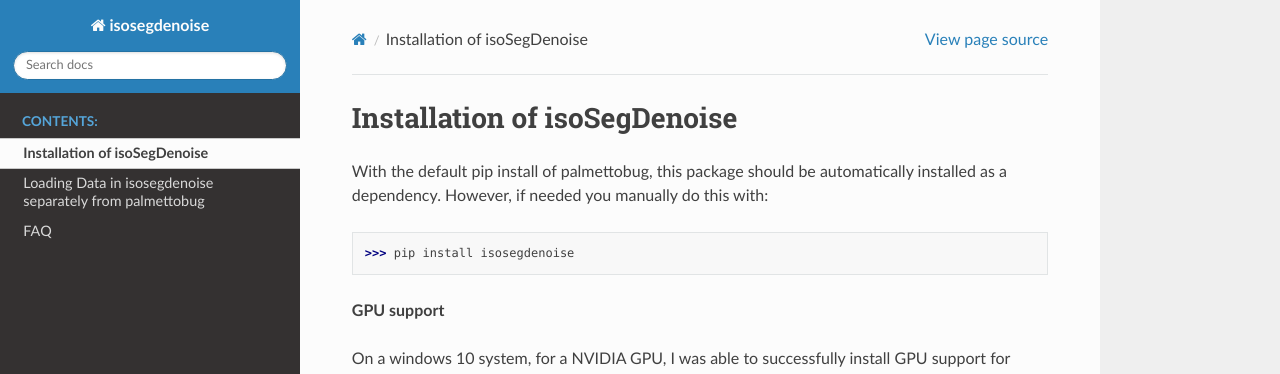
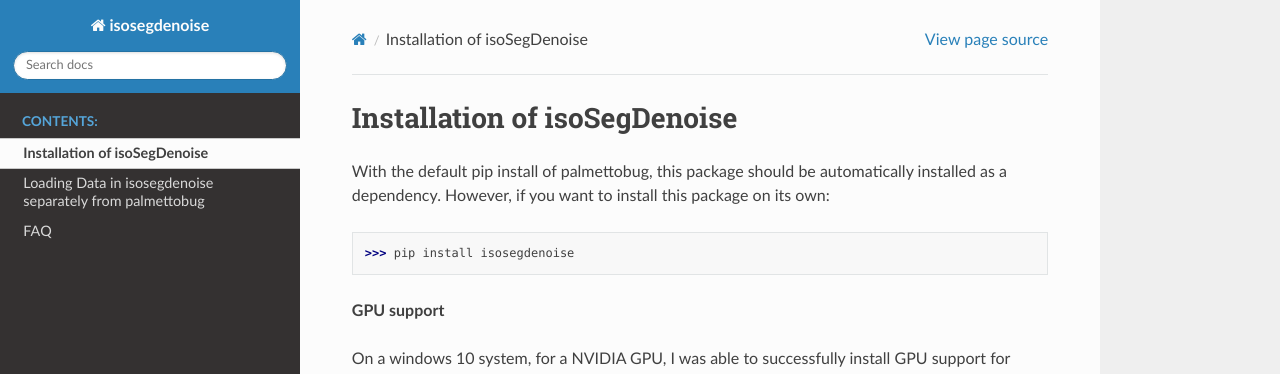
Before and after one commit to BenCaiello/isoSegDenoise, a Sphinx documentation site: the page built from docs/source/Install.rst, in a window 1280 px wide and 900 px high. Shown: the top 374 px of the window. Built offline with Sphinx 7.4.7 and the Read the Docs theme 3.1.0, drawn with Linux system fonts in a browser that asks for light colours.

```diff
--- a/docs/source/Install.rst
+++ b/docs/source/Install.rst
@@ -2,8 +2,8 @@ Installation of isoSegDenoise
 =============================
 
 With the default pip install of palmettobug, this package should be
-automatically installed as a dependency. However, if needed you manually
-do this with:
+automatically installed as a dependency. However, if you want to install this
+package on its own:
 
 >>> pip install isosegdenoise
 
```
Also changed, not shown: README.md (+3 -3 lines), .gitlab-ci.yml, LICENSE-MIT.txt, 7 other files.
